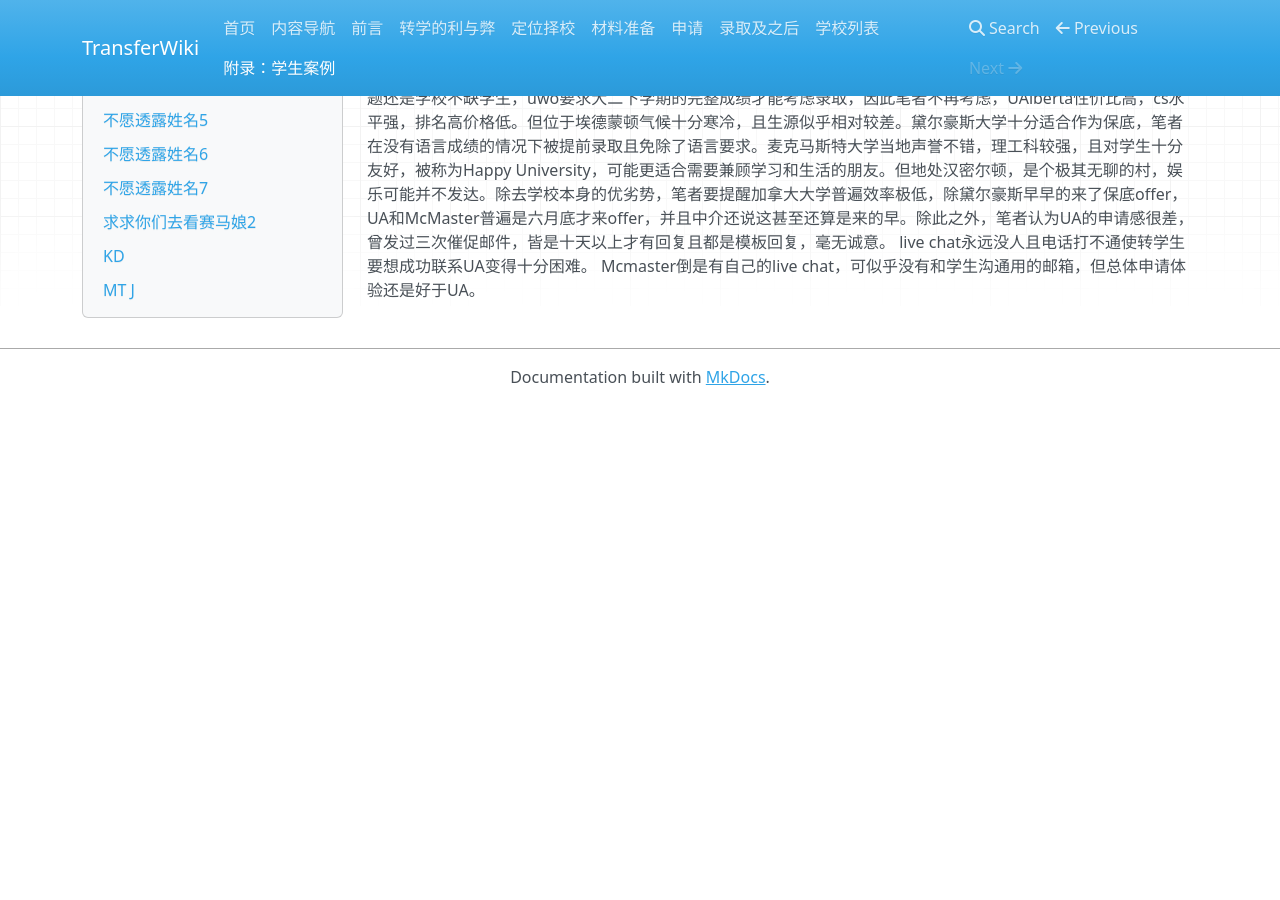
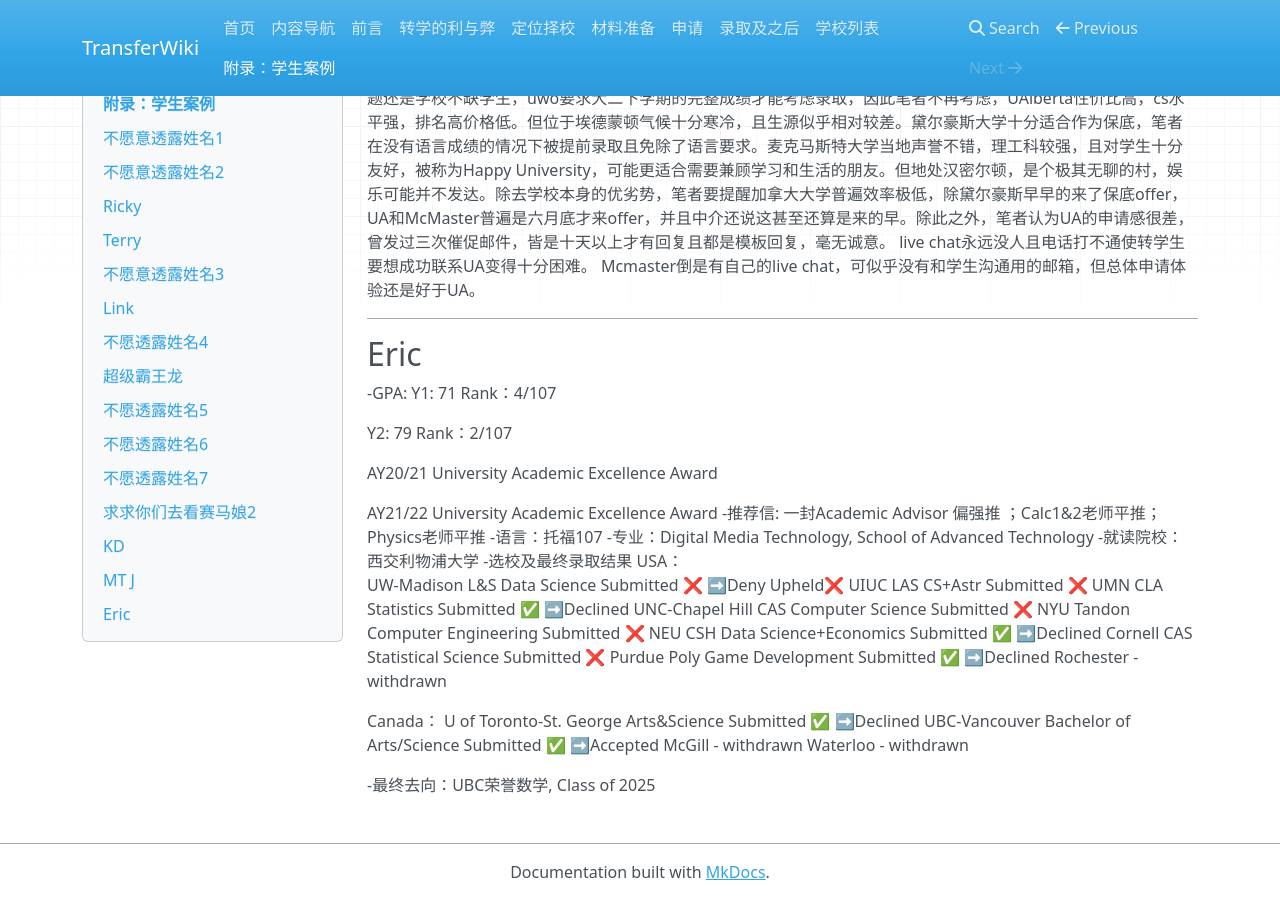
Before and after one commit to SihanXU/TransferWiki, an MkDocs documentation site: the page built from docs/bgs.md, in a window 1280 px wide and 900 px high, scrolled down 5840 px. Built offline with MkDocs 1.6.1, drawn with Linux system fonts in a browser that asks for light colours; nearby versions of some CDN libraries; before the commit the page ends 6245 px from its top, so only the background shows below that.

Commit message:
Update bgs.md

```diff
--- a/docs/bgs.md
+++ b/docs/bgs.md
@@ -226,3 +226,37 @@
 感想：
 - 笔者是主要申加拿大选手，因此找了中介只申请了四所加拿大大学。后来进群后才自己加申请了upitt和umn。 笔者当初选加拿大主要是看中了费用较低和容易移民两个优势。但近年加拿大学费生活费都有一定的提高，无论是官网还是中介给的信息都不是很全面。据笔者所知，大部分学校的一年花费已经和美国大公立相差无几。因此除个别学校（如性价比超高的UAlberta），加拿大在费用上已经几乎无优势。请不考虑移民的朋友们慎重考虑。
 - 加拿大前三的ut排名高，实力强大牛多。如果是学霸且有钱请不要犹豫的选UT。UT学费生活费似乎已经超过美国大部分大公立学校，而且主校据说GPA十分难拿。Mcgill转学难度很高且在法语区，转学案例较少。UBC学费适宜排名靠前气候宜人，是大部分追求排名也注重生活的朋友的不二选择。但据转学到UBC朋友的消息，温哥华生活费似乎很高。其余的加拿大大学考虑排名的朋友们便不需要纠结了。剩下的学校中，笔者不推荐申请uwo，不知道是不是因为笔者操作问题还是学校不缺学生，uwo要求大二下学期的完整成绩才能考虑录取，因此笔者不再考虑，UAlberta性价比高，cs水平强，排名高价格低。但位于埃德蒙顿气候十分寒冷，且生源似乎相对较差。黛尔豪斯大学十分适合作为保底，笔者在没有语言成绩的情况下被提前录取且免除了语言要求。麦克马斯特大学当地声誉不错，理工科较强，且对学生十分友好，被称为Happy University，可能更适合需要兼顾学习和生活的朋友。但地处汉密尔顿，是个极其无聊的村，娱乐可能并不发达。除去学校本身的优劣势，笔者要提醒加拿大大学普遍效率极低，除黛尔豪斯早早的来了保底offer，UA和McMaster普遍是六月底才来offer，并且中介还说这甚至还算是来的早。除此之外，笔者认为UA的申请感很差，曾发过三次催促邮件，皆是十天以上才有回复且都是模板回复，毫无诚意。 live chat永远没人且电话打不通使转学生要想成功联系UA变得十分困难。 Mcmaster倒是有自己的live chat，可似乎没有和学生沟通用的邮箱，但总体申请体验还是好于UA。
+
+***
+## Eric
+
+-GPA: Y1: 71 Rank：4/107
+
+Y2: 79 Rank：2/107
+
+AY20/21 University Academic Excellence Award
+
+AY21/22 University Academic Excellence Award
+-推荐信: 一封Academic Advisor 偏强推 ；Calc1&2老师平推；Physics老师平推
+-语言：托福107
+-专业：Digital Media Technology, School of Advanced Technology
+-就读院校：西交利物浦大学
+-选校及最终录取结果
+USA：
+UW-Madison L&S Data Science                       Submitted  ❌ ➡️Deny Upheld❌
+UIUC LAS CS+Astr                                  Submitted  ❌
+UMN  CLA Statistics                               Submitted  ✅ ➡️Declined
+UNC-Chapel Hill CAS Computer Science              Submitted  ❌
+NYU Tandon Computer Engineering                   Submitted  ❌
+NEU CSH Data Science+Economics                    Submitted  ✅ ➡️Declined
+Cornell CAS Statistical Science                   Submitted  ❌
+Purdue Poly Game Development                      Submitted  ✅ ➡️Declined
+Rochester - withdrawn
+
+Canada：
+U of Toronto-St. George  Arts&Science             Submitted  ✅ ➡️Declined
+UBC-Vancouver Bachelor of Arts/Science            Submitted  ✅ ➡️Accepted
+McGill - withdrawn
+Waterloo - withdrawn
+
+-最终去向：UBC荣誉数学, Class of 2025
```
